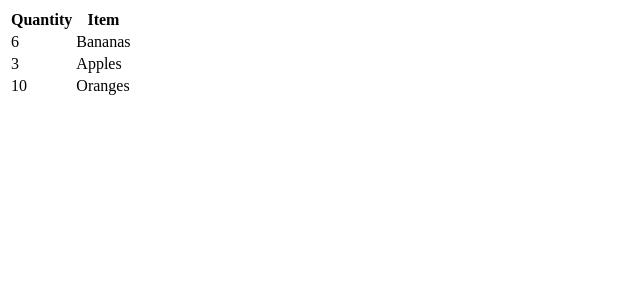
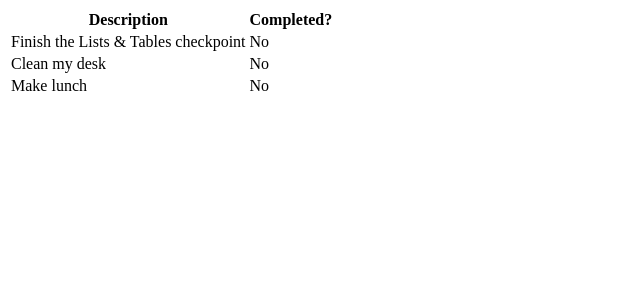
Before and after one commit to JacksonDynamics/Exercises-, a React (Create React App) app in the folder my-react-project/second/lists-and-tables/: page / in a window 1280 px wide. Shown: the top 300 px of the page, without its empty margins (0-640 px from the left). Built offline with nearby package versions, Linux system fonts and the light colour scheme; the HTML template or start-up script is replaced by a standard one.

Commit message:
GroceryList update

```diff
--- a/my-react-project/second/lists-and-tables/src/GroceryList.jsx
+++ b/my-react-project/second/lists-and-tables/src/GroceryList.jsx
@@ -1,15 +1,11 @@
-const groceryList = [
-    { quantity: 6, item: "Bananas" },
-    { quantity: 3, item: "Apples" },
-    { quantity: 10, item: "Oranges" },
-  ];
+
 
 
 function GroceryList({ items }) {
-    const rows = groceryList.map(({ quantity, item }, index) => (
+    const rows = items.map(({ completed, description }, index) => (
         <tr key={index}>
-        <td>{quantity}</td>
-        <td>{item}</td>
+          <td>{description}</td>
+          <td>{completed ? "Yes" : "No"}</td>
         </tr>
       ));
 
@@ -17,8 +13,8 @@ function GroceryList({ items }) {
         <table>
           <thead>
             <tr>
-            <th>Quantity</th>
-            <th>Item</th>
+              <th>Description</th>
+              <th>Completed?</th>
             </tr>
           </thead>
           <tbody>{rows}</tbody>
```
Lines whose indentation alone changed are shown as unchanged.
